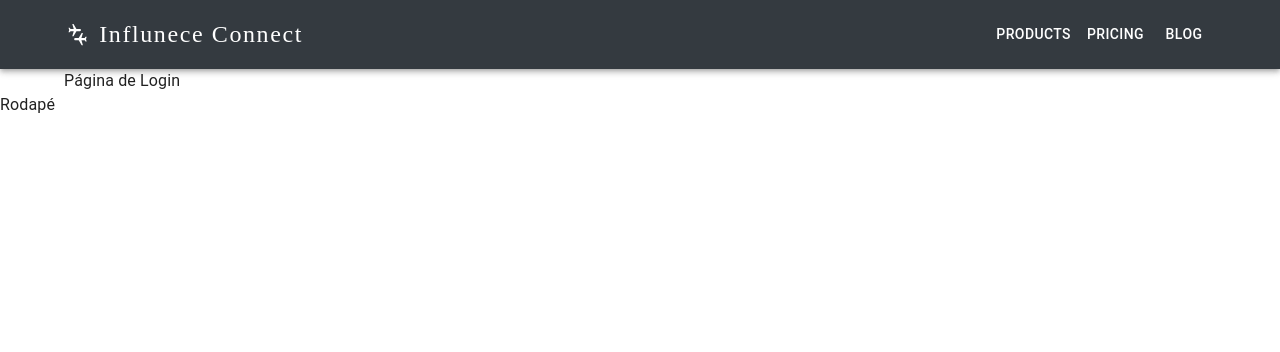
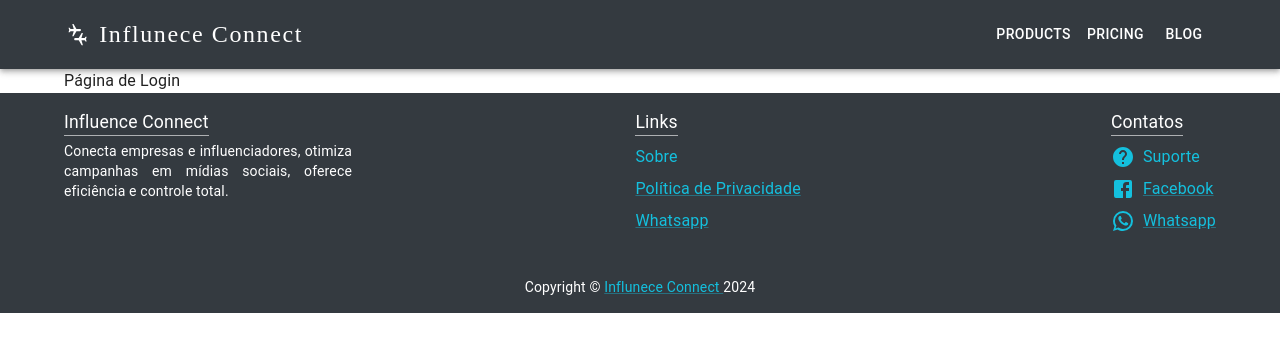
Before and after one commit to InfluenceConnect/front, a React (Vite) app: page / in a window 1280 px wide. Shown: the top 352 px of the page. Built offline with nearby package versions, Linux system fonts and the light colour scheme.

Commit message:
Feature: implementa o footer

```diff
--- a/src/components/Footer.tsx
+++ b/src/components/Footer.tsx
@@ -1,5 +1,143 @@
-const Footer = () => {
-  return ( <footer>Rodapé</footer> );
+import {
+  Typography,
+  Link,
+  Container,
+  Box,
+  List,
+  ListItem,
+  ListItemText,
+  ListItemAvatar,
+} from "@mui/material";
+import FacebookIcon from "@mui/icons-material/Facebook";
+import WhatsAppIcon from "@mui/icons-material/WhatsApp";
+import HelpIcon from "@mui/icons-material/Help";
+
+function Copyright() {
+  return (
+    <Typography variant="body2" mt={1}>
+      {"Copyright © "}
+      <Link href="https://mui.com/">Influnece Connect&nbsp;</Link>
+      {new Date().getFullYear()}
+    </Typography>
+  );
 }
 
+const Footer = () => {
+  return (
+    <Box
+      component="footer"
+      sx={{ backgroundColor: "dark.main", color: "dark.contrastText", p: 2 }}
+    >
+      <Container maxWidth="lg">
+        <Box display={"flex"} flexWrap={"wrap"} gap={1}>
+          <Box display={"flex"} flexDirection={"column"} maxWidth={"18rem"}>
+            <Typography
+              sx={{
+                fontSize: "1.1rem",
+                borderBottom: "1px solid #fff9",
+                width: "fit-content",
+                marginBottom: "0.3rem",
+              }}
+            >
+              Influence Connect
+            </Typography>
+            <Typography variant="body2" textAlign={"justify"}>
+              Conecta empresas e influenciadores, otimiza campanhas em mídias
+              sociais, oferece eficiência e controle total.
+            </Typography>
+          </Box>
+
+          <Box display={"flex"} flexDirection={"column"}
+          sx={{margin: "auto", minWidth: "12rem"}}>
+            <Typography
+              sx={{
+                fontSize: "1.1rem",
+                borderBottom: "1px solid #fff9",
+                width: "fit-content",
+                marginBottom: "0.3rem",
+              }}
+            >
+              Links
+            </Typography>
+            <List sx={{ width: "100%", p: 0 }}>
+              <Link sx={{ textDecoration: "none" }}>
+                <ListItem
+                  disablePadding
+                  sx={{ display: "flex", alignItems: "center", gap: "0.5rem" }}
+                >
+                  <ListItemText primary="Sobre" />
+                </ListItem>
+              </Link>
+              <Link>
+                <ListItem
+                  disablePadding
+                  sx={{ display: "flex", alignItems: "center", gap: "0.5rem" }}
+                >
+                  <ListItemText primary="Política de Privacidade"/>
+                </ListItem>
+              </Link>
+              <Link>
+                <ListItem
+                  disablePadding
+                  sx={{ display: "flex", alignItems: "center", gap: "0.5rem" }}
+                >
+
+                  <ListItemText primary="Whatsapp" />
+                </ListItem>
+              </Link>
+            </List>
+          </Box>
+
+          <Box display={"flex"} flexDirection={"column"}>
+            <Typography
+              sx={{
+                fontSize: "1.1rem",
+                borderBottom: "1px solid #fff9",
+                width: "fit-content",
+                marginBottom: "0.3rem",
+              }}
+            >
+              Contatos
+            </Typography>
+            <List sx={{ width: "10%", maxWidth: 360, p: 0 }}>
+              <Link sx={{ textDecoration: "none" }}>
+                <ListItem
+                  disablePadding
+                  sx={{ display: "flex", alignItems: "center", gap: "0.5rem" }}
+                >
+                  <HelpIcon />
+                  <ListItemText primary="Suporte" />
+                </ListItem>
+              </Link>
+              <Link>
+                <ListItem
+                  disablePadding
+                  sx={{ display: "flex", alignItems: "center", gap: "0.5rem" }}
+                >
+                  <FacebookIcon />
+                  <ListItemText primary="Facebook" />
+                </ListItem>
+              </Link>
+              <Link>
+                <ListItem
+                  disablePadding
+                  sx={{ display: "flex", alignItems: "center", gap: "0.5rem" }}
+                >
+                  <WhatsAppIcon />
+
+                  <ListItemText primary="Whatsapp" />
+                </ListItem>
+              </Link>
+            </List>
+          </Box>
+        </Box>
+
+        <Box display={"flex"} alignItems={"center"} justifyContent={"center"} marginTop={"2rem"}>
+          <Copyright />
+        </Box>
+      </Container>
+    </Box>
+  );
+};
+
 export default Footer;
--- a/src/index.css
+++ b/src/index.css
@@ -41,3 +41,7 @@ table {
 	border-collapse: collapse;
 	border-spacing: 0;
 }
+
+a:hover{
+	cursor: pointer;
+}
```
